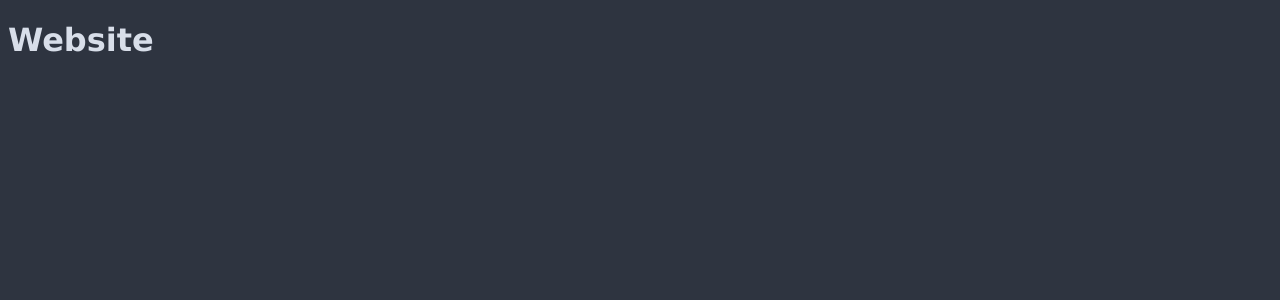
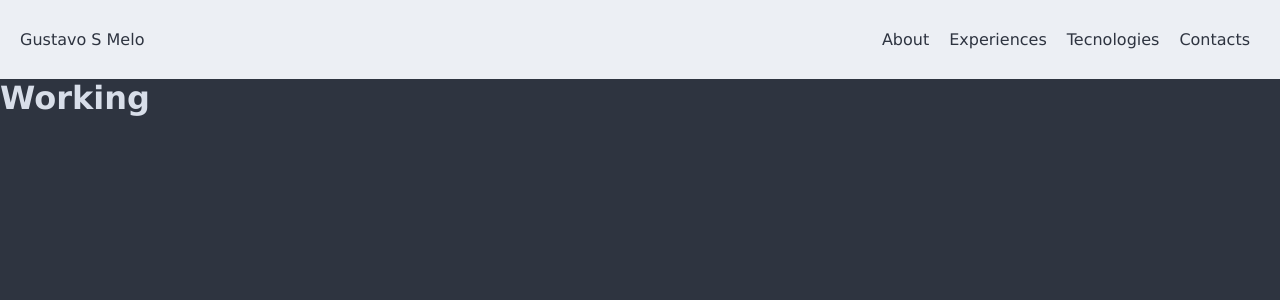
Before and after one commit to GustavoSMelo/portfolio, a React (Vite) app: page /website in a window 1280 px wide. Shown: the top 300 px of the page. Built offline with nearby package versions, Linux system fonts and the light colour scheme.

Commit message:
:construction: WIP: working in progress

```diff
--- a/src/components/terminal/commands/content/contact.tsx
+++ b/src/components/terminal/commands/content/contact.tsx
@@ -1,4 +1,4 @@
-import { useCallback, useEffect } from "react";
+import { useCallback } from "react";
 import { styled } from "styled-components";
 import vars from "../../../../global/style/vars.style";
 
--- /dev/null
+++ b/src/components/website/navbar/index.tsx
@@ -0,0 +1,22 @@
+import { Container } from './styled';
+
+const Navbar = () => {
+    return (
+        <Container>
+            <div>
+                <p> Gustavo S Melo</p>
+            </div>
+
+            <div>
+                <ul>
+                    <li>About</li>
+                    <li>Experiences</li>
+                    <li>Tecnologies</li>
+                    <li>Contacts</li>
+                </ul>
+            </div>
+        </Container>
+    )
+};
+
+export default Navbar;
--- /dev/null
+++ b/src/components/website/navbar/styled.ts
@@ -0,0 +1,29 @@
+import styled from "styled-components";
+import vars from "../../../global/style/vars.style";
+
+const Container = styled.nav`
+    display: flex;
+    flex-direction: row;
+    align-items: center;
+    justify-content: space-between;
+    padding: 20px;
+    background-color: ${vars.themes.light.white03};
+    margin: 0;
+
+    div > p, div > ul > li {
+        background-color: ${vars.themes.light.white03};
+        color: ${vars.themes.dark.dark01};
+        cursor: pointer;
+    }
+
+    div > ul {
+        display: flex;
+        list-style-type: none;
+    }
+
+    div > ul > li {
+        padding: 10px;
+    }
+`;
+
+export {Container};
--- a/src/global/style/global.style.ts
+++ b/src/global/style/global.style.ts
@@ -6,6 +6,7 @@ const GlobalContainerStyle = createGlobalStyle<IGlobalStyle>`
     * {
         border: 0;
         padding: 0;
+        margin: 0;
         box-sizing: border-box;
         -webkit-font-smoothing: antialiased;
         -moz-osx-font-smoothing: grayscale;
--- a/src/views/terminal/terminal.style.ts
+++ b/src/views/terminal/terminal.style.ts
@@ -5,12 +5,18 @@ export const Container = styled.main`
     display: flex;
     flex-direction: column;
 
-    margin: 10px;
+    margin: 15px;
     padding: 10px;
+
+    p {
+        margin-top: 10px;
+    }
 
     form,
     form > label {
         display: flex;
+        margin-top: 10px;
+        align-items: center;
     }
 
     form > label {
@@ -27,6 +33,7 @@ export const Container = styled.main`
 
     form > input {
         width: 50%;
+        margin-top: 18px;
     }
 
     form > input:focus {
--- a/src/views/website/index.tsx
+++ b/src/views/website/index.tsx
@@ -1,5 +1,13 @@
+import Navbar from "../../components/website/navbar"
+import { Container } from "./styled";
+
 const Website = () => {
-    return <h1>Website</h1>;
+    return (
+        <Container>
+            <Navbar />
+            <h1>Working</h1>
+        </Container>
+    );
 };
 
 export default Website;
--- /dev/null
+++ b/src/views/website/styled.ts
@@ -0,0 +1,8 @@
+import styled from "styled-components";
+
+const Container = styled.main`
+    display: flex;
+    flex-direction: column;
+`
+
+export {Container};
```
